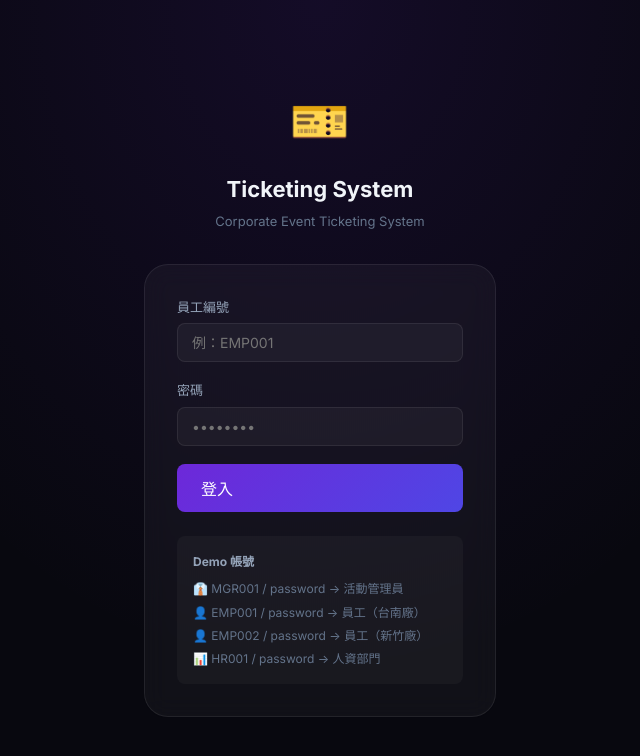
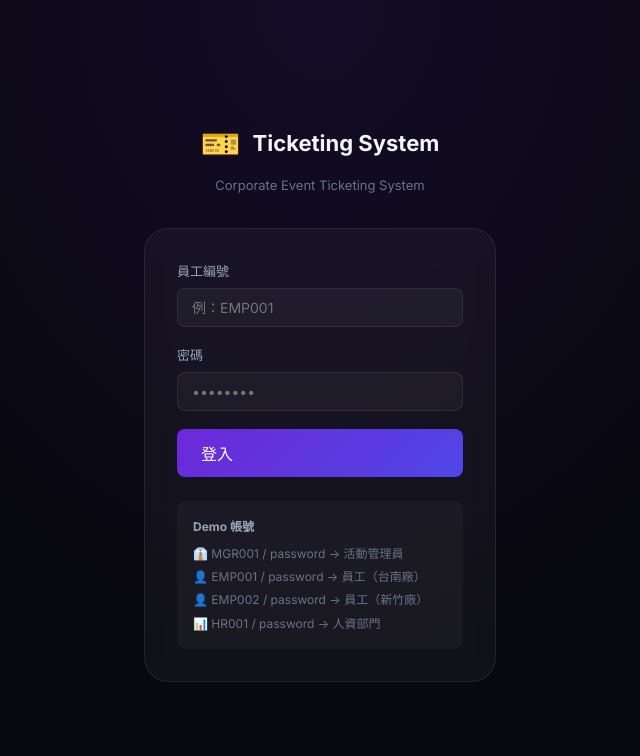
Before and after one commit to HowardHuang1225/Corporate-Event-Ticketing-System-Team13, a React (Vite) app in the folder frontend/: page /login in a window 1280 px wide. Shown: the top 756 px of the page, without its empty margins (320-960 px from the left). Built offline with nearby package versions, Linux system fonts and the light colour scheme; no server answers.

Commit message:
style: align login logo icon and title on the same line

```diff
--- a/frontend/src/index.css
+++ b/frontend/src/index.css
@@ -353,9 +353,9 @@ tbody tr:hover td { background: var(--bg-card-hover); }
   padding: 24px;
 }
 .login-logo { text-align: center; margin-bottom: 32px; }
-.login-logo-icon { font-size: 48px; margin-bottom: 12px; }
+.login-logo-icon { font-size: 32px; }
 .login-logo-title { font-size: 22px; font-weight: 700; }
-.login-logo-sub { font-size: 13px; color: var(--text-muted); margin-top: 4px; }
+.login-logo-sub { font-size: 13px; color: var(--text-muted); margin-top: 6px; }
 .login-card { background: var(--bg-card); border: 1px solid var(--border); border-radius: var(--radius-xl); padding: 32px; backdrop-filter: blur(12px); }
 .login-error { background: var(--danger-light); border: 1px solid rgba(239,68,68,0.3); border-radius: var(--radius-sm); padding: 10px 14px; color: var(--danger); font-size: 13px; margin-bottom: 16px; }
 
--- a/frontend/src/pages/Login.tsx
+++ b/frontend/src/pages/Login.tsx
@@ -30,8 +30,10 @@ export default function Login() {
     <div className="login-page">
       <div className="login-box">
         <div className="login-logo">
-          <div className="login-logo-icon">🎫</div>
-          <div className="login-logo-title">Ticketing System</div>
+          <div style={{ display: 'flex', alignItems: 'center', justifyContent: 'center', gap: 12 }}>
+            <div className="login-logo-icon" style={{ fontSize: 32, marginBottom: 0 }}>🎫</div>
+            <div className="login-logo-title" style={{ marginBottom: 0 }}>Ticketing System</div>
+          </div>
           <div className="login-logo-sub">Corporate Event Ticketing System</div>
         </div>
         <div className="login-card">
```
